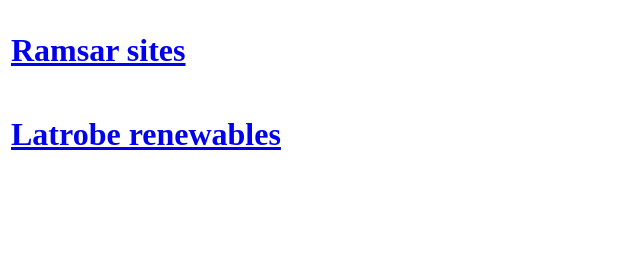
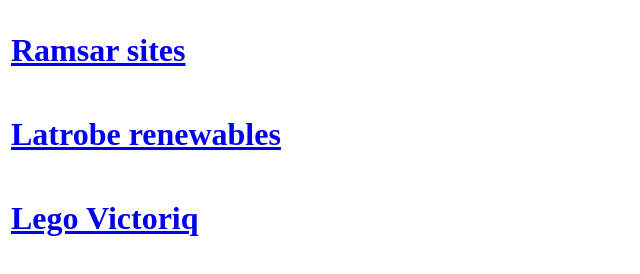
Before and after one commit to TofuSandwich/tofusandwich.github.io, a plain HTML site: page index.html in a window 1280 px wide. Shown: the whole page, without its empty margins (0-640 px from the left). Drawn offline with Linux system fonts and the light colour scheme.

Commit message:
Update index.html

```diff
--- a/index.html
+++ b/index.html
@@ -11,6 +11,9 @@
        <tr>
         <td><a href="https://tofusandwich.github.io/20191107_Latrobe_renewables/webmap/index.html"><h1>Latrobe renewables</h1></a></td>
       </tr>
+       <tr>
+        <td><a href="https://tofusandwich.github.io/20200414_Lego_Victoria/index.html"><h1>Lego Victoriq</h1></a></td>
+      </tr>
     </table>
 </body>
 </html>
```
